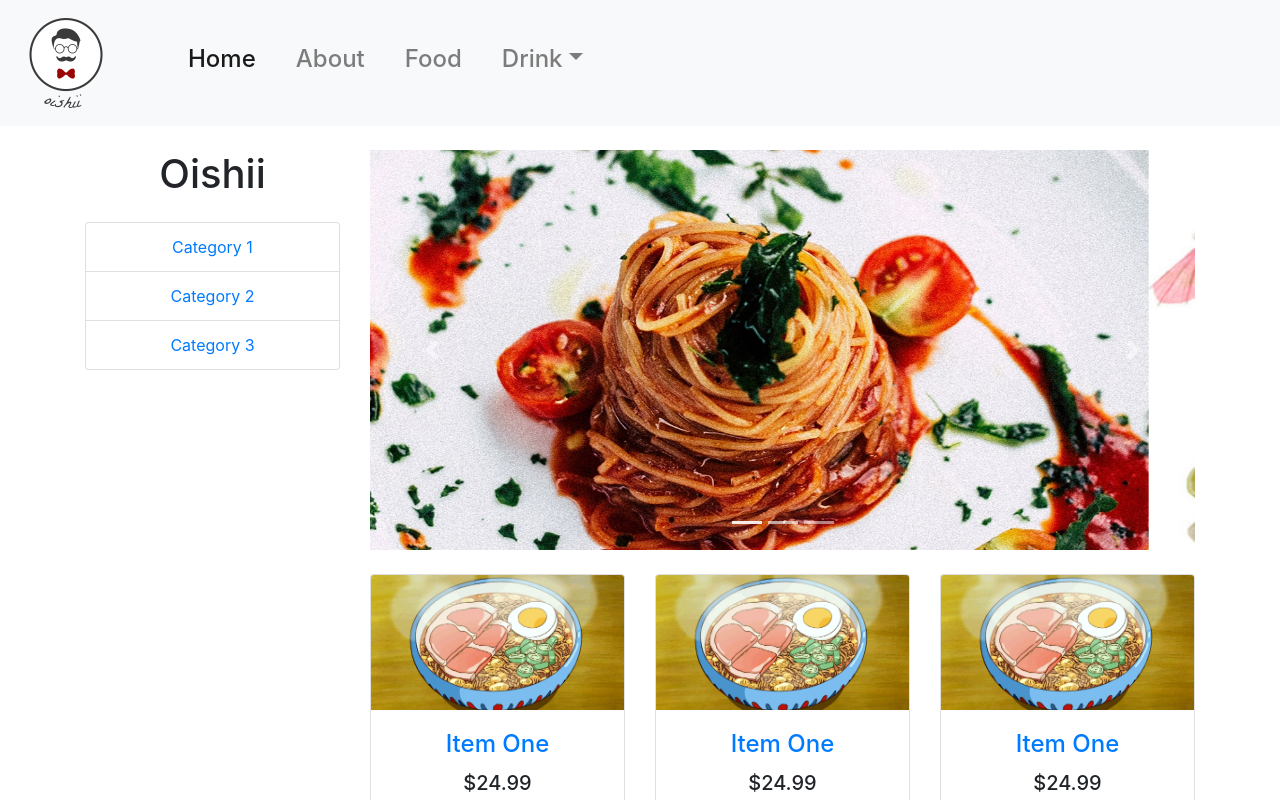
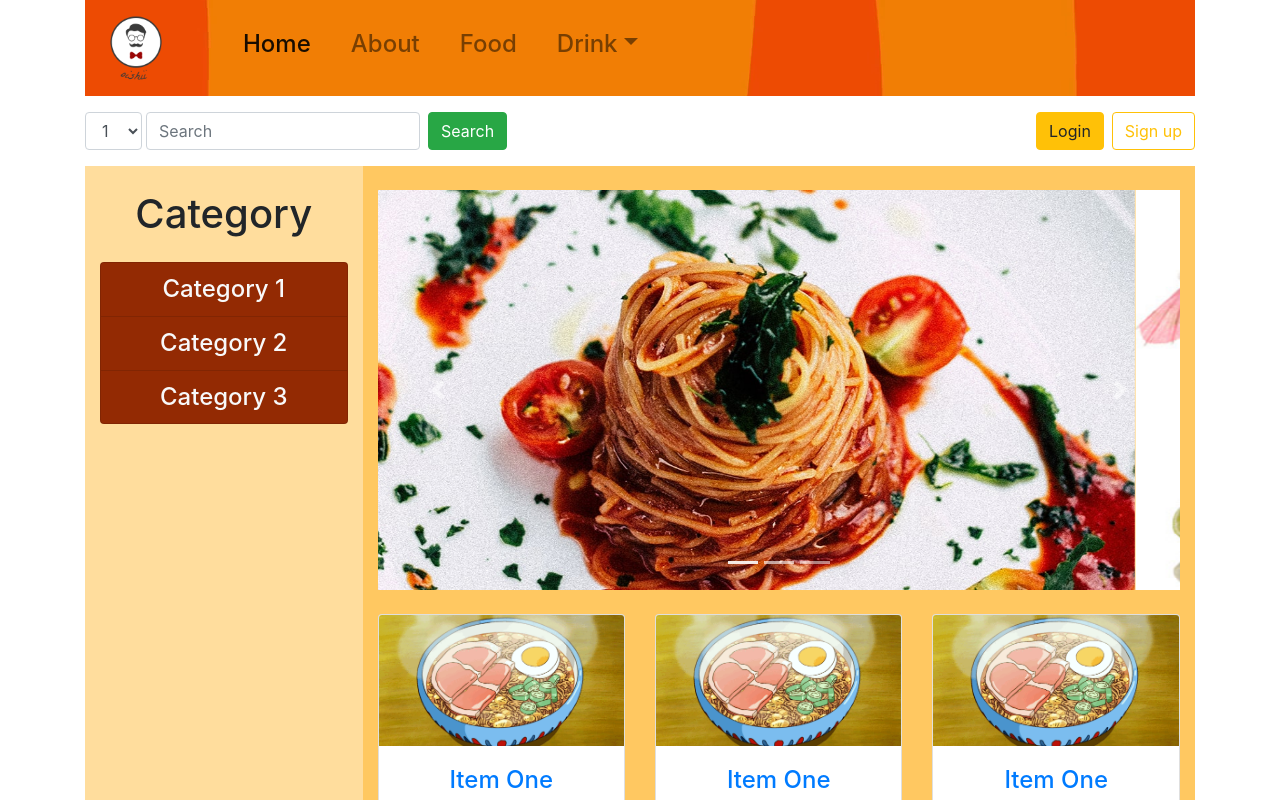
Before and after one commit to huyennguyen88/food-drink-win, a React (Create React App) app: page / in a window 1280 px wide. Shown: the top 800 px of the page. Built offline with nearby package versions, Linux system fonts and the light colour scheme.

Commit message:
Homepage 2

```diff
--- a/src/App.js
+++ b/src/App.js
@@ -6,7 +6,7 @@ import Footer from './component/Footer'
 class App extends React.Component {
   render(){
     return (
-      <div className="App">
+      <div className="App container">
         <TopNav/>
         <Main/>
         <Footer/>
--- a/src/component/Footer.css
+++ b/src/component/Footer.css
@@ -0,0 +1,4 @@
+.Footer {
+
+    background-image: url(covernav.png);
+}
--- a/src/component/Footer.js
+++ b/src/component/Footer.js
@@ -2,10 +2,12 @@ import React from 'react';
 import './Footer.css';
 
 class Footer extends React.Component {
-  render(){
+  render() {
     return (
-      <div className="Footer">
-          <br/>
+      <div className="Footer py-5 mt-5 bg-dark">
+        <div className="container">
+          <p className="m-0 text-center text-white">Copyright © Food and Drink 2019</p>
+        </div>
       </div>
     );
   }
--- a/src/component/Item.js
+++ b/src/component/Item.js
@@ -7,17 +7,17 @@ class Item extends React.Component {
 
         return (
             <div className="Item col-lg-4 col-md-6 mb-4">
-                <div class="card h-100">
-                    <a href="#"><img class="card-img-top" src={this.props.name} alt="" /></a>
-                    <div class="card-body">
-                        <h4 class="card-title">
+                <div className="card h-100">
+                    <a href="#"><img className="card-img-top" src={this.props.name} alt="" /></a>
+                    <div className="card-body">
+                        <h4 className="card-title">
                             <a href="#">Item One</a>
                         </h4>
                         <h5>$24.99</h5>
-                        <p class="card-text">Lorem ipsum dolor sit amet, consectetur adipisicing elit. Amet numquam aspernatur!</p>
+                        <p className="card-text">Lorem ipsum dolor sit amet, consectetur adipisicing elit. Amet numquam aspernatur!</p>
                     </div>
-                    <div class="card-footer">
-                        <small class="text-muted">★ ★ ★ ★ ☆</small>
+                    <div className="card-footer">
+                        <small className="text-muted">★ ★ ★ ★ ☆</small>
                     </div>
                 </div>
             </div>
--- a/src/component/ItemList.js
+++ b/src/component/ItemList.js
@@ -12,7 +12,7 @@ class ItemList extends React.Component {
     return (
       <div className="ItemList row">
           {
-              listItem.map((i)=>(<Item name="/image/dong2.gif"/>)
+              listItem.map((i,key)=>(<Item key={key} name="/image/dong2.gif"/>)
 
               )
           }
--- a/src/component/Main.css
+++ b/src/component/Main.css
@@ -0,0 +1,4 @@
+.Main{
+    background-color: rgba(255, 166, 0, 0.383);
+
+}
--- a/src/component/Main.js
+++ b/src/component/Main.js
@@ -16,13 +16,16 @@ class Main extends React.Component {
 }
 class LeftBar extends React.Component{
   render(){
+    var style = {
+      backgroundColor: "rgb(147, 42, 3)"
+    }
     return (
       <div className="LeftBar col-lg-3">
-        <p className="h1 my-4">Oishii</p>
-        <div className="list-group">
-          <a href="#" className="list-group-item">Category 1</a>
-          <a href="#" className="list-group-item">Category 2</a>
-          <a href="#" className="list-group-item">Category 3</a>
+        <p className="h1 my-4">Category</p>
+        <div className="list-group " >
+          <a href="#" style={style} className="list-group-item h4 text-light">Category 1</a>
+          <a href="#" style={style} className="list-group-item h4 text-light">Category 2</a>
+          <a href="#" style={style} className="list-group-item h4 text-light">Category 3</a>
         </div>
       </div>
     );
--- a/src/component/TopNav.css
+++ b/src/component/TopNav.css
@@ -1,4 +1,7 @@
 .Menu img{
-    width: 100px;
-    height: 100px;
+    width: 70px;
+    height: 70px;
 }
+.Menu nav{
+    background-image: url(covernav.png);
+}
--- a/src/component/TopNav.js
+++ b/src/component/TopNav.js
@@ -6,6 +6,7 @@ class TopNav extends React.Component {
         return (
             <div className="TopNav">
                 <Menu />
+                <SubMenu />
             </div>
         );
     }
@@ -14,7 +15,7 @@ class Menu extends React.Component {
     render() {
         return (
             <div className="Menu">
-                <nav className=" navbar navbar-expand-lg navbar-light bg-light">
+                <nav className="navbar navbar-expand-lg navbar-light bg-light">
                     <a className="navbar-brand">
                         <img className="d-inline-block align-top" src="./image/logo.png"></img>
                     </a>
@@ -49,5 +50,34 @@ class Menu extends React.Component {
         );
     }
 }
+class SubMenu extends React.Component {
+    render() {
+        return (
+            <div className="SubMenu d-flex justify-content-between my-3">
+                <div>
+                    <form className="form-inline my-2 my-lg-0">
+                        <select className="form-control mr-1 " id="sel1">
+                            <option>1</option>
+                            <option>2</option>
+                            <option>3</option>
+                            <option>4</option>
+                        </select>
+                        <input className="form-control mr-sm-2" type="search" placeholder="Search" aria-label="Search" />
+                        <button className="btn btn-success my-2 my-sm-0" type="submit">Search</button>
+                    </form>
+                </div>
+                <div className="d-flex flex-row justify-content-end">
+                    <div className="d-flex mx-2">
+                        <button type="button" className="btn btn-warning">Login</button>
+                    </div>
+                    <div className="d-flex ">
+                        <button type="button" className="btn btn-outline-warning">Sign up</button>
+                    </div>
+                </div>
 
+            </div>
+        );
+
+    }
+}
 export default TopNav;
```
Also changed, not shown: src/component/covernav.jpg (added), src/component/covernav.png (added).
